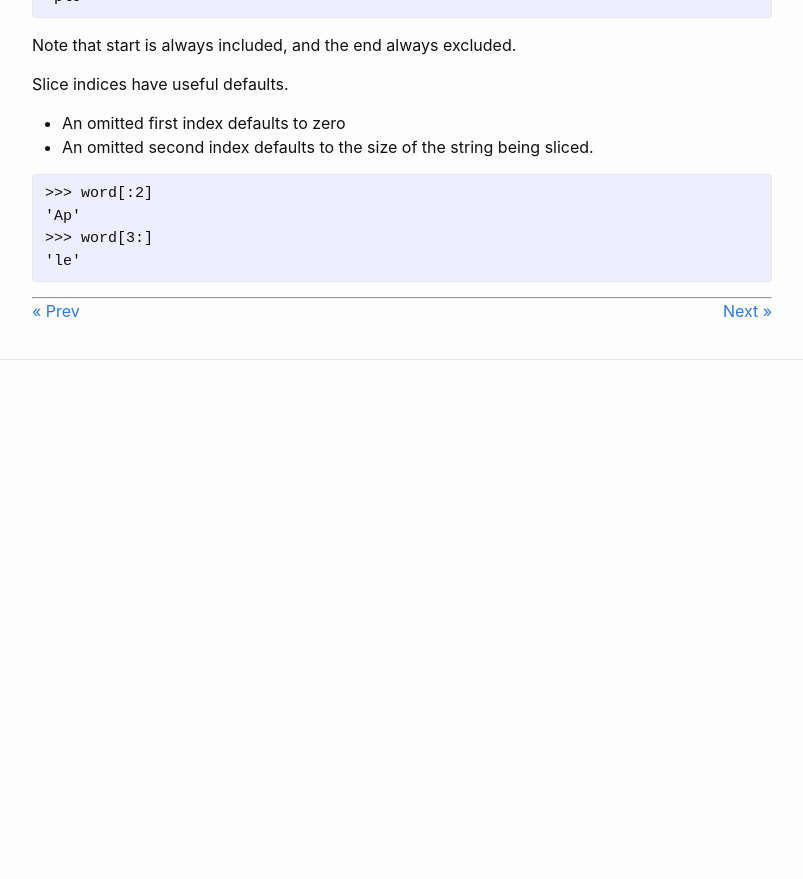
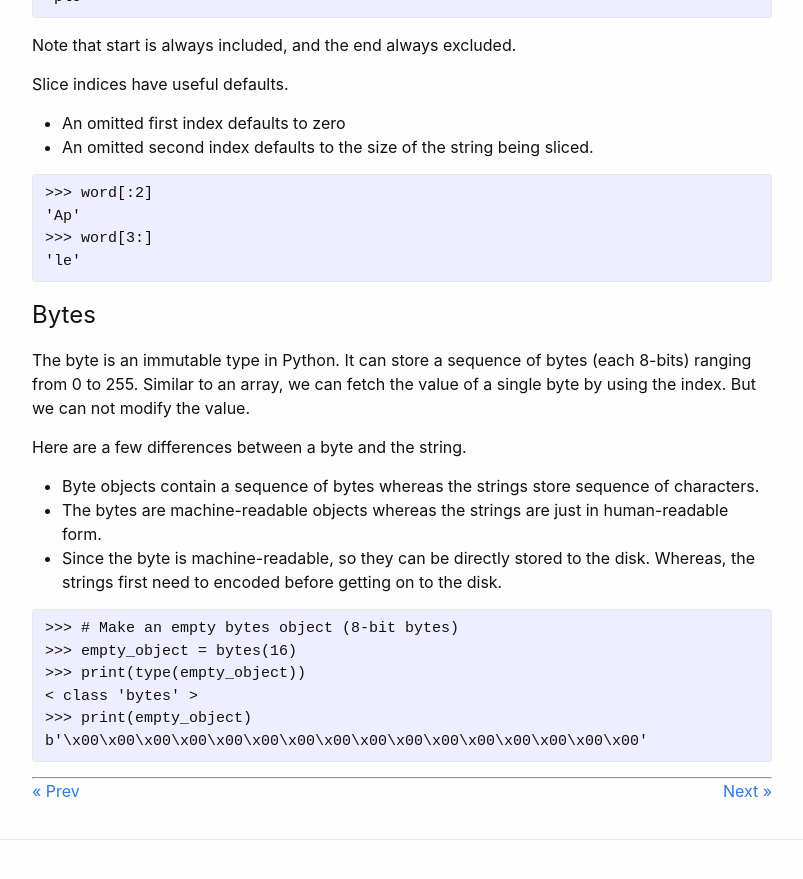
Before and after one commit to dwit013/dwit013.github.io, a Jekyll site: the page built from module/2/basic-datatypes.md, in a window 1280 px wide and 900 px high, scrolled down 4402 px. Shown: the top 879 px of the window, without its empty margins (238-1041 px from the left). Built offline with Jekyll 4.4.1, drawn with Linux system fonts in a browser that asks for light colours; our own code applies the rules of GitHub Pages for plain Markdown files; before the commit the page ends 4822 px from its top, so only the background shows below that.

Commit message:
Added Bytes description

```diff
--- a/module/2/basic-datatypes.md
+++ b/module/2/basic-datatypes.md
@@ -260,6 +260,27 @@ Slice indices have useful defaults.
 'le'
 </pre>
 
+# Bytes
+
+The byte is an immutable type in Python. It can store a sequence of bytes (each 8-bits) ranging from 0 to 255. Similar to an array, we can fetch the value of a single byte by using the index. But we can not modify the value.
+
+Here are a few differences between a byte and the string.
+
+<ul>
+    <li>Byte objects contain a sequence of bytes whereas the strings store sequence of characters.</li>
+    <li>The bytes are machine-readable objects whereas the strings are just in human-readable form.</li>
+    <li>Since the byte is machine-readable, so they can be directly stored to the disk. Whereas, the strings   first need to encoded before getting on to the disk.</li>
+</ul>
+
+<pre>
+>>> # Make an empty bytes object (8-bit bytes)
+>>> empty_object = bytes(16)
+>>> print(type(empty_object))
+< class 'bytes' >
+>>> print(empty_object)
+b'\x00\x00\x00\x00\x00\x00\x00\x00\x00\x00\x00\x00\x00\x00\x00\x00'
+</pre>
+
 <hr>
 <a href="../python" style="float:left;"> &laquo; Prev </a>
-<a href="../" style="float:right;"> Next &raquo; </a>
+<a href="../../../module/3/list" style="float:right;"> Next &raquo; </a>
```
